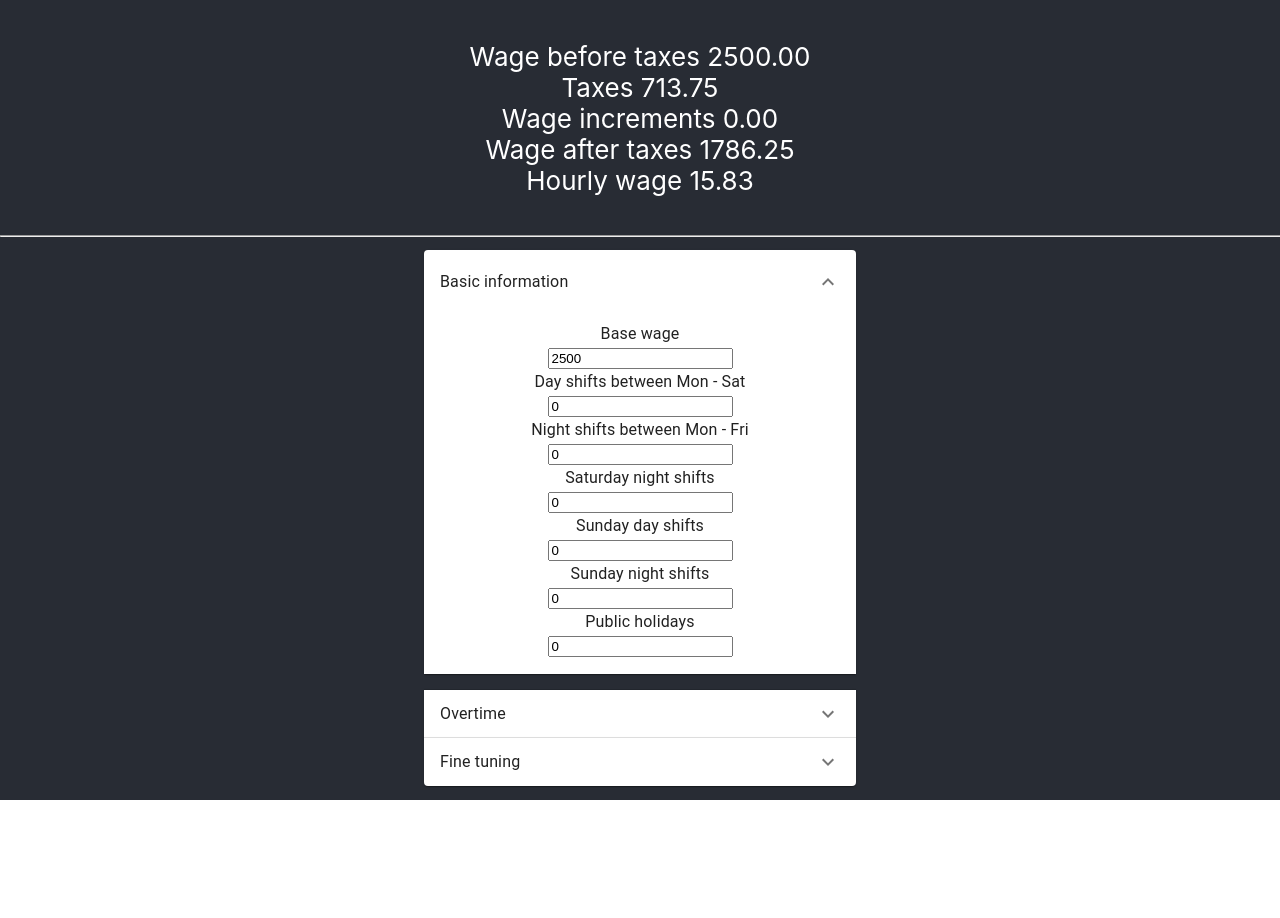
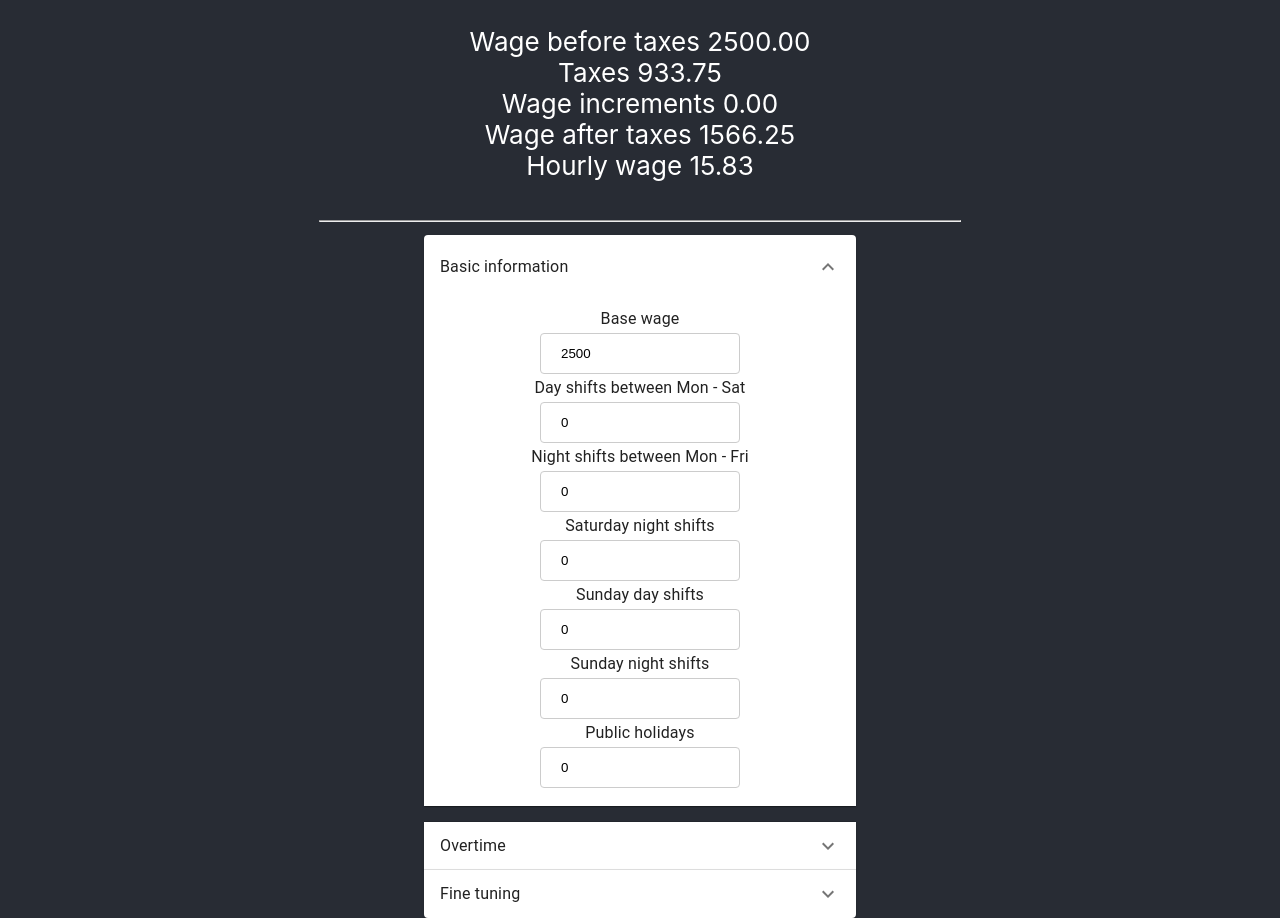
Before and after one commit to alexfour/wcalc, a React (Create React App) app: page / in a window 1280 px wide. Before the commit the page ends 800 px from the top, so only its background shows below. Built offline with nearby package versions, Linux system fonts and the light colour scheme.

Commit message:
Improved the look of input fields

```diff
--- a/src/App.js
+++ b/src/App.js
@@ -39,7 +39,7 @@
   const [wage_sunday_comp, setWage_sunday_comp] = useState(0); //calculated in useEffect, also the hourly pay
   const [wage_employee_pension, setWage_employee_pension] = useState(0.0719);
   const [wage_unemployment_insurance, setWage_unemployment_insurance] = useState(0.0136);
-  const [wage_tax_percent, setWage_tax_percent] = useState(0.2);
+  const [wage_tax_percent, setWage_tax_percent] = useState(0.288);
 
 
 
@@ -98,7 +98,7 @@
                 <label>
                   Base wage<br/>
                   <input
-                    type="number"
+                    type="text"
                     value={wage_base}
                     onChange={event => setWage_base(event.target.value)}
                   />
@@ -107,7 +107,7 @@
                 <label>
                   Day shifts between Mon - Sat<br/>
                   <input
-                    type="number"
+                    type="text"
                     value={shift_day_mon_sat}
                     onChange={event => setShift_day_mon_sat(event.target.value)}
                   />
@@ -116,7 +116,7 @@
                 <label>
                   Night shifts between Mon - Fri<br/>
                   <input
-                    type="number"
+                    type="text"
                     value={shift_night_mon_fri}
                     onChange={event => setShift_night_mon_fri(event.target.value)}
                   />
@@ -125,7 +125,7 @@
                 <label>
                   Saturday night shifts<br/>
                   <input
-                    type="number"
+                    type="text"
                     value={shift_night_sat}
                     onChange={event => setShift_night_sat(event.target.value)}
                   />
@@ -134,7 +134,7 @@
                 <label>
                   Sunday day shifts<br/>
                   <input
-                    type="number"
+                    type="text"
                     value={shift_day_sun}
                     onChange={event => setShift_day_sun(event.target.value)}
                   />
@@ -143,7 +143,7 @@
                 <label>
                   Sunday night shifts<br/>
                   <input
-                    type="number"
+                    type="text"
                     value={shift_night_sun}
                     onChange={event => setShift_night_sun(event.target.value)}
                   />
@@ -152,7 +152,7 @@
                 <label>
                   Public holidays<br/>
                   <input
-                    type="number"
+                    type="text"
                     value={shift_public_holiday}
                     onChange={event => setShift_public_holiday(event.target.value)}
                   />
@@ -176,7 +176,7 @@
                 <label>
                   Overtime 50%<br/>
                   <input
-                    type="number"
+                    type="text"
                     value={shift_overtime_50}
                     onChange={event => setShift_overtime_50(event.target.value)}
                   />
@@ -185,7 +185,7 @@
                 <label>
                   Overtime 100%<br/>
                   <input
-                    type="number"
+                    type="text"
                     value={shift_overtime_100}
                     onChange={event => setShift_overtime_100(event.target.value)}
                   />
@@ -194,7 +194,7 @@
                 <label>
                   Overtime 150%<br/>
                   <input
-                    type="number"
+                    type="text"
                     value={shift_overtime_150}
                     onChange={event => setShift_overtime_150(event.target.value)}
                   />
@@ -203,7 +203,7 @@
                 <label>
                   Overtime 200%<br/>
                   <input
-                    type="number"
+                    type="text"
                     value={shift_overtime_200}
                     onChange={event => setShift_overtime_200(event.target.value)}
                   />
@@ -212,7 +212,7 @@
                 <label>
                   Evening overtime hours<br/>
                   <input
-                    type="number"
+                    type="text"
                     value={shift_overtime_evening}
                     onChange={event => setShift_overtime_evening(event.target.value)}
                   />
@@ -221,7 +221,7 @@
                 <label>
                   Night overtime hours<br/>
                   <input
-                    type="number"
+                    type="text"
                     value={shift_overtime_night}
                     onChange={event => setShift_overtime_night(event.target.value)}
                   />
@@ -230,7 +230,7 @@
                 <label>
                   Additional wage increments<br/>
                   <input
-                    type="number"
+                    type="text"
                     value={shift_additional_increments}
                     onChange={event => setShift_additional_increments(event.target.value)}
                   />
@@ -254,7 +254,7 @@
                   <label>
                   Evening compensation<br/>
                   <input
-                    type="number"
+                    type="text"
                     value={wage_evening_comp}
                     onChange={event => setWage_evening_comp(event.target.value)}
                   />
@@ -263,7 +263,7 @@
                   <label>
                     Night compensation<br/>
                     <input
-                      type="number"
+                      type="text"
                       value={wage_night_comp}
                       onChange={event => setWage_night_comp(event.target.value)}
                     />
@@ -272,7 +272,7 @@
                   <label>
                     Tax percent<br/>
                     <input
-                      type="number"
+                      type="text"
                       value={wage_tax_percent}
                       onChange={event => setWage_tax_percent(event.target.value)}
                     />
@@ -281,7 +281,7 @@
                   <label>
                     Employee pension<br/>
                     <input
-                      type="number"
+                      type="text"
                       value={wage_employee_pension}
                       onChange={event => setWage_employee_pension(event.target.value)}
                     />
@@ -290,7 +290,7 @@
                   <label>
                     Unemployment insurance<br/>
                     <input
-                      type="number"
+                      type="text"
                       value={wage_unemployment_insurance}
                       onChange={event => setWage_unemployment_insurance(event.target.value)}
                     />
--- a/src/index.css
+++ b/src/index.css
@@ -18,5 +18,15 @@
 }
 
 hr {
-  width: 100%;
+  width: 50%;
 }
+
+input[type=text], select {
+  width: 50%;
+  padding: 12px 20px;
+  margin: 2px 0;
+  display: inline-block;
+  border: 1px solid #ccc;
+  border-radius: 4px;
+  box-sizing: border-box;
+}
```
